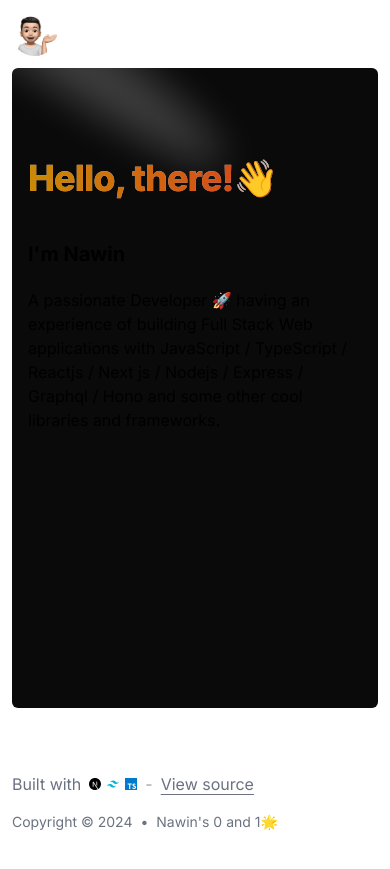
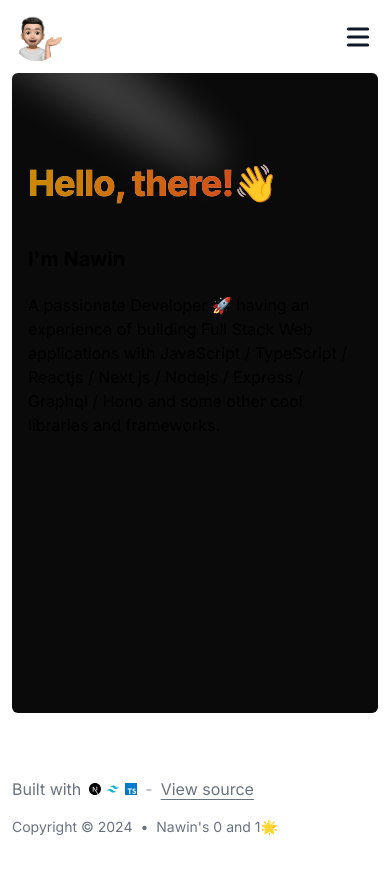
Before and after one commit to nawinsharma/Nawin, a Next.js app: page / in a window 390 px wide. Built offline with nearby package versions, Linux system fonts and the light colour scheme.

Commit message:
:sparkles: fix: mobile navbar

```diff
--- a/data/headerNavLinks.ts
+++ b/data/headerNavLinks.ts
@@ -3,6 +3,5 @@ export let headerNavLinks = [
     { href: '#about', title: 'About Me' },
     { href: '#skills', title: 'Skills' },
     { href: '#projects', title: 'Projects' },
-    { href: '#resume', title: 'Resume' },
     { href: '#contact', title: 'Contact Me' },
   ]
--- a/src/app/components/Header/Header.tsx
+++ b/src/app/components/Header/Header.tsx
@@ -2,9 +2,10 @@
 import { Link } from '../Link'
 import { headerNavLinks } from '../../../../data/headerNavLinks';
 import Image from 'next/image'
+import clsx from 'clsx';
 
-export function Header() {
-  return (
+export function Header({ onToggleNav }: { onToggleNav: () => void }) {
+    return (
     <header className="supports-backdrop-blur:bg-white/95 sticky top-0 z-40 overflow-x-hidden bg-white/75 py-3 backdrop-blur dark:bg-dark/75">
       <div className="mx-auto flex max-w-3xl items-center justify-between px-3 xl:max-w-5xl xl:px-0">
         <div>
@@ -14,8 +15,8 @@ export function Header() {
                 <Image
                   src="/static/images/favicon.png"
                   alt="Nawin logo"
-                  width={45}
-                  height={45}
+                  width={50}
+                  height={50}
                   className="rounded-full"
                 />
               </div>
@@ -24,12 +25,14 @@ export function Header() {
         </div>
         <div className="flex items-center text-base leading-5">
           <div className="hidden space-x-6  sm:block">
-            {headerNavLinks.map((link) => {
-
+          {headerNavLinks.map((link) => {
+              let className = clsx(
+                'inline-block rounded font-medium text-gray-900 hover:text-green-900  hover:underline dark:text-gray-100 py-1 px-2 sm:py-2 sm:px-3'
+              )
               return (
                 <Link key={link.title} href={link.href}>
                   <span
-                    className='hover:text-green-300'
+                    className={className}
                     data-umami-event={`nav-${link.href.replace('/', '')}`}
                   >
                     {link.title}
@@ -38,6 +41,26 @@ export function Header() {
               )
             })}
           </div>
+          <button
+            className="ml-2 mr-1 h-8 w-8 rounded sm:hidden"
+            type="button"
+            aria-label="Toggle Menu"
+            onClick={onToggleNav}
+            data-umami-event="mobile-nav-toggle"
+          >
+            <svg
+              xmlns="http://www.w3.org/2000/svg"
+              viewBox="0 0 20 20"
+              fill="currentColor"
+              className="text-gray-900 dark:text-gray-100"
+            >
+              <path
+                fillRule="evenodd"
+                d="M3 5a1 1 0 011-1h12a1 1 0 110 2H4a1 1 0 01-1-1zM3 10a1 1 0 011-1h12a1 1 0 110 2H4a1 1 0 01-1-1zM3 15a1 1 0 011-1h12a1 1 0 110 2H4a1 1 0 01-1-1z"
+                clipRule="evenodd"
+              />
+            </svg>
+          </button>
         </div>
       </div>
     </header>
--- a/src/app/components/LayoutWrapper.tsx
+++ b/src/app/components/LayoutWrapper.tsx
@@ -4,7 +4,6 @@ import { MAIN_CONTENT_MIN_HEIGHT } from '../../../constant'
 import { Footer } from './Footer'
 import { Header } from './Header/Header'
 import { MobileNav } from './MobileNav/MobileNav'
-import { HeroSection } from './Hero'
 
 export function LayoutWrapper({ children }:any) {
   let [navShow, setNavShow] = useState(false)
@@ -14,12 +13,9 @@ export function LayoutWrapper({ children }:any) {
     <>
       <MobileNav navShow={navShow} onToggleNav={onToggleNav} />
       <Header onToggleNav={onToggleNav} />
-
       <div className="mx-auto max-w-3xl px-3 sm:px-6 xl:max-w-5xl xl:px-0">
         <div className="flex flex-col justify-between">
-          <main style={{ minHeight: MAIN_CONTENT_MIN_HEIGHT }}>
-            {children}
-          </main>
+          <main style={{ minHeight: MAIN_CONTENT_MIN_HEIGHT }}>{children}</main>
           <Footer />
         </div>
       </div>
--- a/src/app/components/MobileNav/MobileNav.tsx
+++ b/src/app/components/MobileNav/MobileNav.tsx
@@ -1,5 +1,5 @@
 import { headerNavLinks } from '../../../../data/headerNavLinks'
-import { Link } from '../Link'
+import { Link } from "../Link"
 import clsx from 'clsx'
 
 export function MobileNav({ navShow, onToggleNav }:any) {
--- a/src/app/page.tsx
+++ b/src/app/page.tsx
@@ -6,8 +6,7 @@ export default function Home() {
   return (
     <>
       <div>
-        <LayoutWrapper children={<HeroSection />
-        } />
+        <LayoutWrapper children={<HeroSection />} />
       </div>
     </>
   );
```
